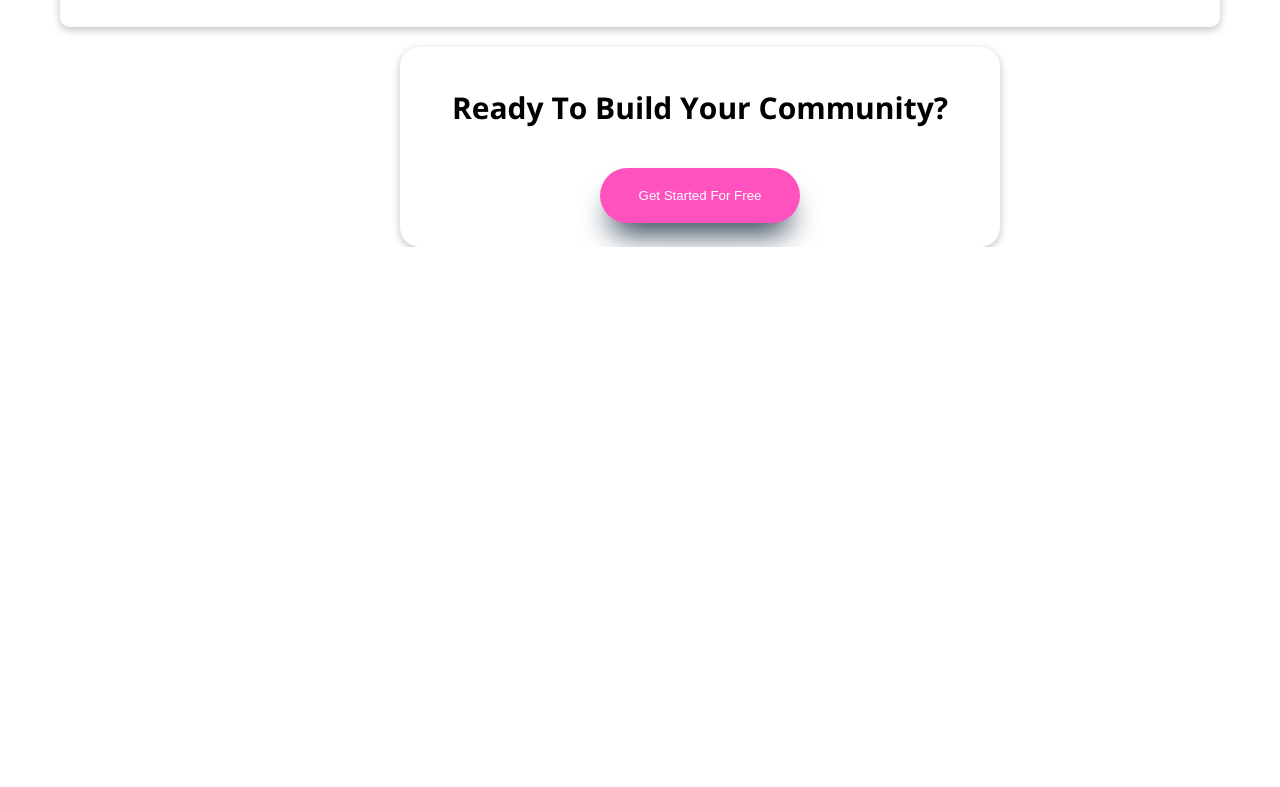
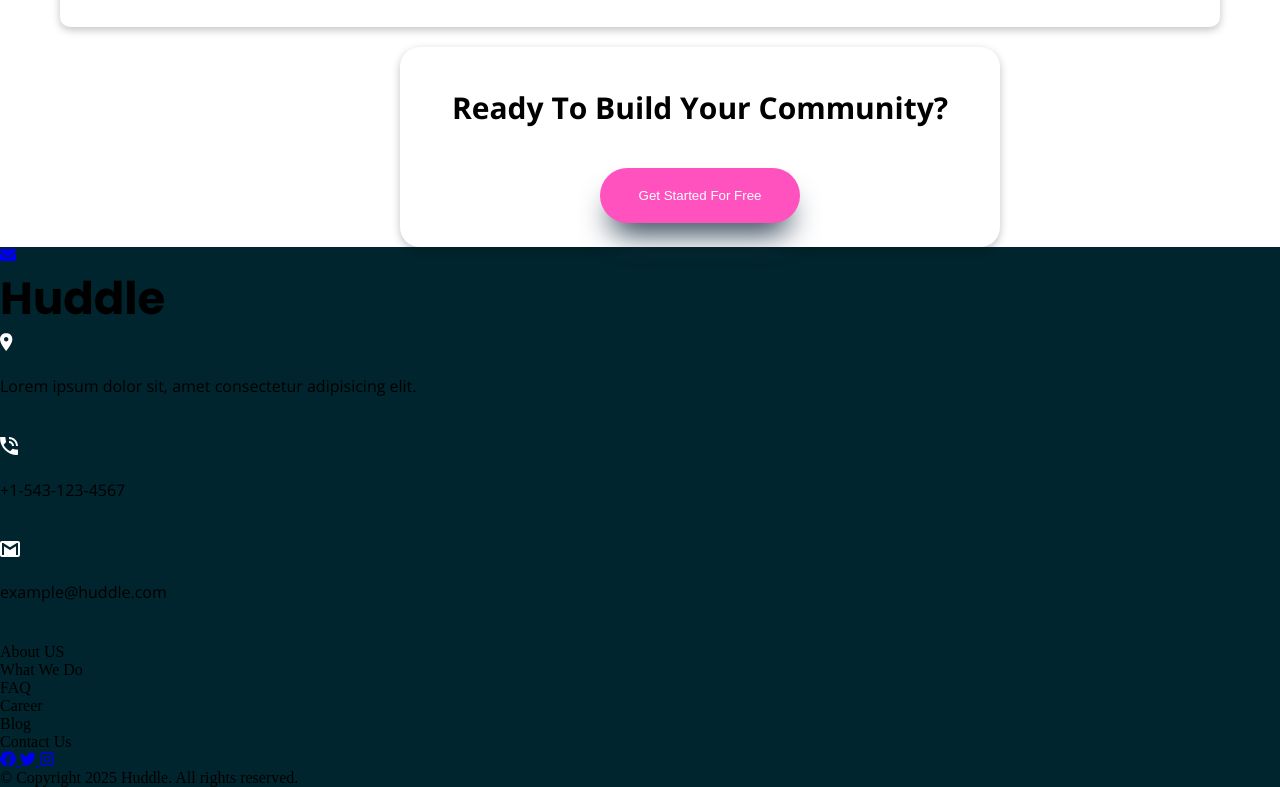
Before and after one commit to Shahjalal-Dip/huddle, a plain HTML site: page index.html in a window 1280 px wide. Shown: the part 1882-2669 px from the top of the page. Before the commit the page ends 2129 px from the top, so only its background shows below. Drawn offline with nearby package versions, Linux system fonts and the light colour scheme; a web font is replaced by a local one.

Commit message:
adding footer section

```diff
--- a/index.html
+++ b/index.html
@@ -3,6 +3,10 @@
 <head>
     <meta charset="UTF-8">
     <meta name="viewport" content="width=device-width, initial-scale=1.0">
+    <link
+    href="https://cdnjs.cloudflare.com/ajax/libs/font-awesome/6.0.0-beta3/css/all.min.css"
+    rel="stylesheet"
+  >
     <link rel="preconnect" href="https://fonts.googleapis.com">
 <link rel="preconnect" href="https://fonts.gstatic.com" crossorigin>
 <link href="https://fonts.googleapis.com/css2?family=Foldit:wght@100..900&family=Lato:ital,wght@0,100;0,300;0,400;0,700;0,900;1,100;1,300;1,400;1,700;1,900&family=Poppins:ital,wght@0,100;0,200;0,300;0,400;0,500;0,600;0,700;0,800;0,900;1,100;1,200;1,300;1,400;1,500;1,600;1,700;1,800;1,900&display=swap" rel="stylesheet">
@@ -56,7 +60,47 @@
        </section>
     </main>
     <footer>
-
+         <div class="f1">
+            <a href="#" aria-label="Message">
+                <i class="fas fa-envelope message-icon"></i>
+              </a><h2>Huddle</h2>
+             <img id="icon" src="./assets/icon-location.svg" alt="">
+             <p>Lorem ipsum dolor sit, amet consectetur adipisicing elit.</p>
+             <img id="icon" src="./assets/icon-phone.svg" alt="">
+             <p>+1-543-123-4567</p>
+             <img id="icon" src="./assets/icon-email.svg" alt="">
+             <p>example@huddle.com</p>
+         </div>
+         <div class="f2">
+               <ul>
+                    <li>About US</li>
+                    <li>What We Do</li>
+                    <li>FAQ</li>
+                </ul>
+         </div>
+         <div class="f3">
+            <ul>
+                 <li>Career</li>
+                 <li>Blog</li>
+                 <li>Contact Us</li>
+                </ul>
+         </div>
+         <div class="f4">
+            <div class="social-icons">
+                <a href="https://www.facebook.com" target="_blank" aria-label="Facebook">
+                  <i class="fab fa-facebook"></i>
+                </a>
+                <a href="https://www.twitter.com" target="_blank" aria-label="Twitter">
+                  <i class="fab fa-twitter"></i>
+                </a>
+                <a href="https://www.instagram.com" target="_blank" aria-label="Instagram">
+                  <i class="fab fa-instagram"></i>
+                </a>
+              </div>
+              <div class="copyright">
+                &copy; Copyright 2025 Huddle. All rights reserved.
+              </div>
+         </div>
     </footer>
 </body>
 </html>
```
